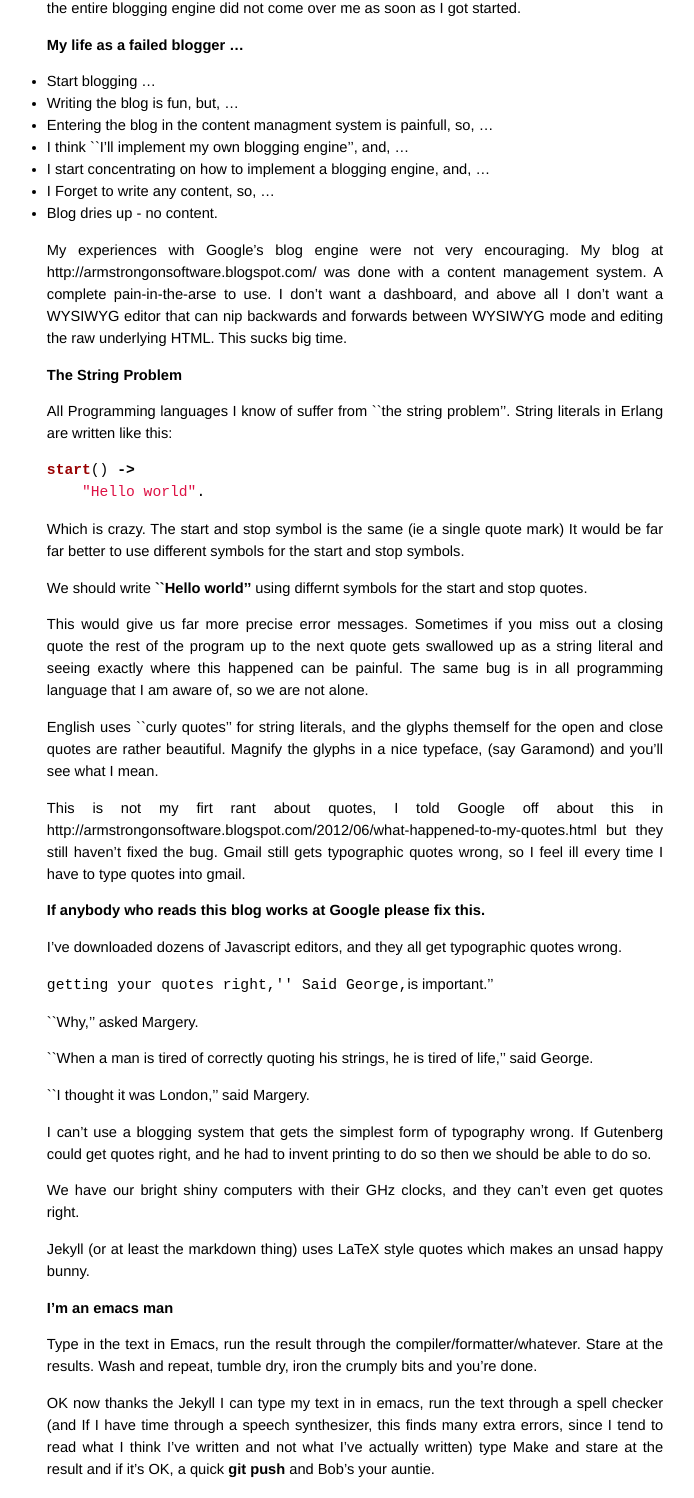
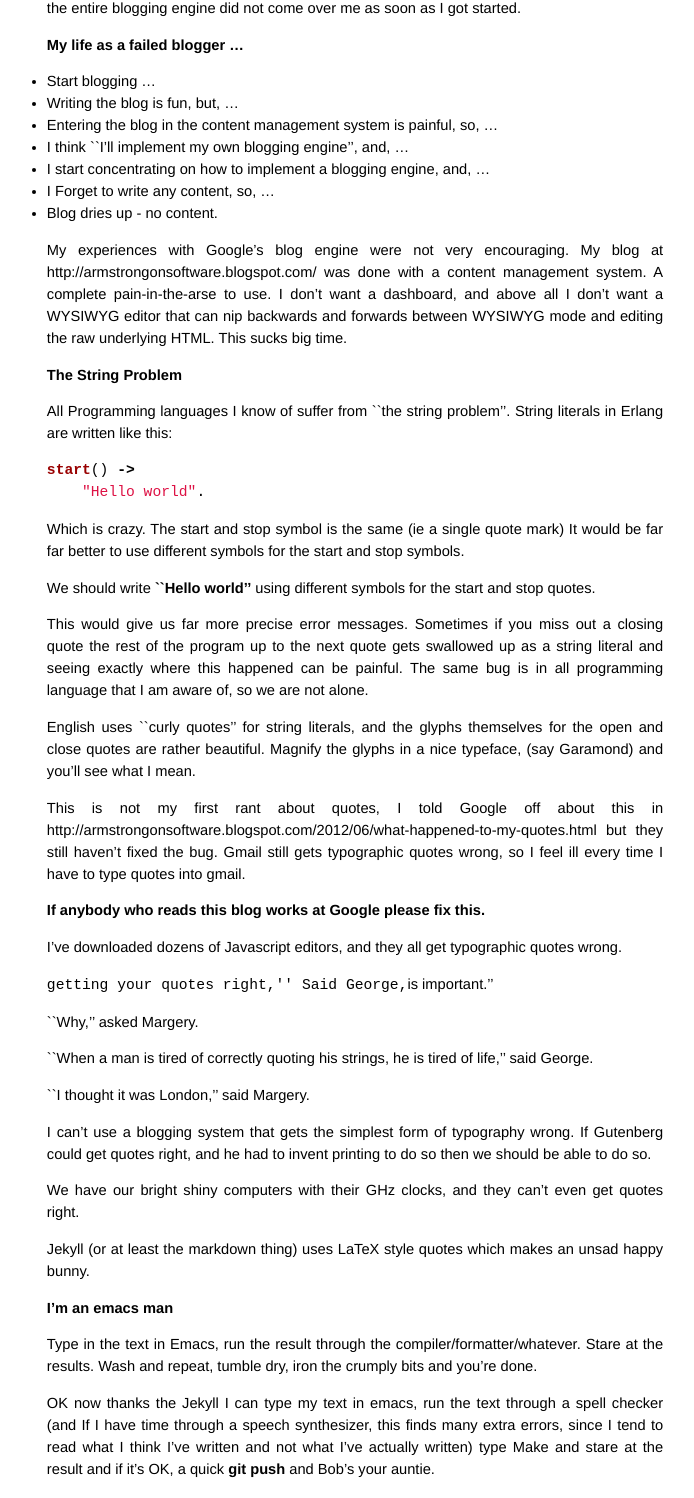
Before and after one commit to joearms/old.blog, a Jekyll site: the page built from _posts/2013-03-28-jekyll-is-great.md, in a window 1280 px wide. Shown: the part 348-1846 px from the top of the page, without its empty margins (285-979 px from the left). Built offline with Jekyll 4.4.1, drawn with Linux system fonts in a browser that asks for light colours; Markdown is read by kramdown in place of the engine named in the settings; comment, search, counter and statistics services are not loaded.

Commit message:
Update 2013-03-28-jekyll-is-great.md
Fixed several spelling errors :-)

```diff
--- a/_posts/2013-03-28-jekyll-is-great.md
+++ b/_posts/2013-03-28-jekyll-is-great.md
@@ -25,7 +25,7 @@ My life as a failed blogger ...
 
 * Start blogging ...
 * Writing the blog is fun, but, ...
-* Entering the blog in the content managment system is painfull, so, ...
+* Entering the blog in the content management system is painful, so, ...
 * I think ``I'll implement my own blogging engine'', and, ...
 * I start concentrating on how to implement a blogging engine, and, ...
 * I Forget to write any content, so, ...
@@ -53,7 +53,7 @@ start() ->
 Which is crazy. The start and stop symbol is the same (ie a single quote mark)
 It would be far far better to use different symbols for the start and stop symbols.
 
-We should write <b>``Hello world''</b> using differnt symbols for the start and stop quotes.
+We should write <b>``Hello world''</b> using different symbols for the start and stop quotes.
 
 This would give us far more precise error messages. Sometimes if you
 miss out a closing quote the rest of the program up to the next
@@ -61,11 +61,11 @@ quote gets swallowed up as a string literal and seeing exactly where
 this happened can be painful. The same bug is in all programming
 language that I am aware of, so we are not alone.
 
-English uses ``curly quotes'' for string literals, and the glyphs themself for
+English uses ``curly quotes'' for string literals, and the glyphs themselves for
 the open and close quotes are rather beautiful. Magnify the glyphs in a nice typeface,
 (say Garamond) and you'll see what I mean.
 
-This is not my firt rant about quotes, I told Google off about this in
+This is not my first rant about quotes, I told Google off about this in
 http://armstrongonsoftware.blogspot.com/2012/06/what-happened-to-my-quotes.html
 but they still haven't fixed the bug. Gmail still gets typographic
 quotes wrong, so I feel ill every time I have to type quotes into
@@ -100,7 +100,7 @@ Type in the text in Emacs, run the result through the
 compiler/formatter/whatever.  Stare at the results. Wash and repeat,
 tumble dry, iron the crumply bits and you're done.
 
-OK now thanks the Jekyll I can type my text in in emacs, run the text
+OK now thanks the Jekyll I can type my text in emacs, run the text
 through a spell checker (and If I have time through a speech
 synthesizer, this finds many extra errors, since I tend to read what I
 think I've written and not what I've actually written) type Make and
```
